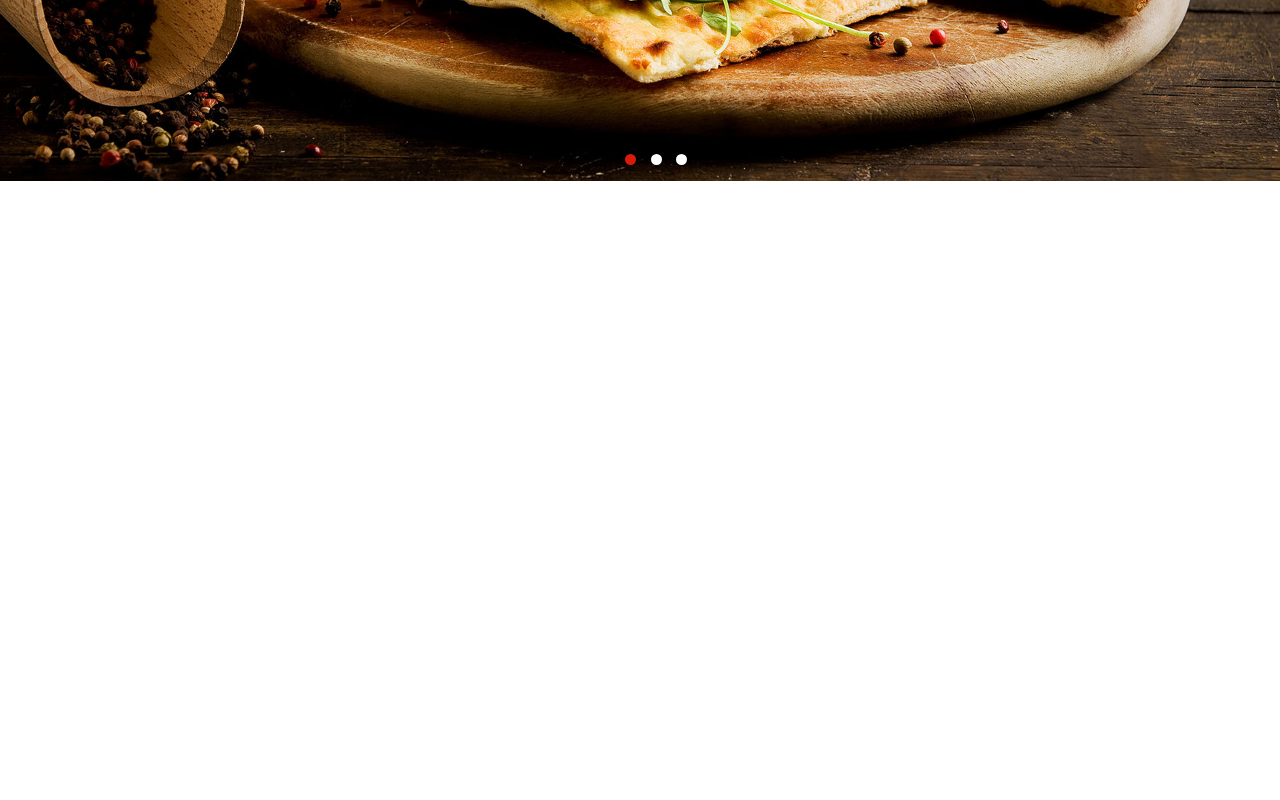
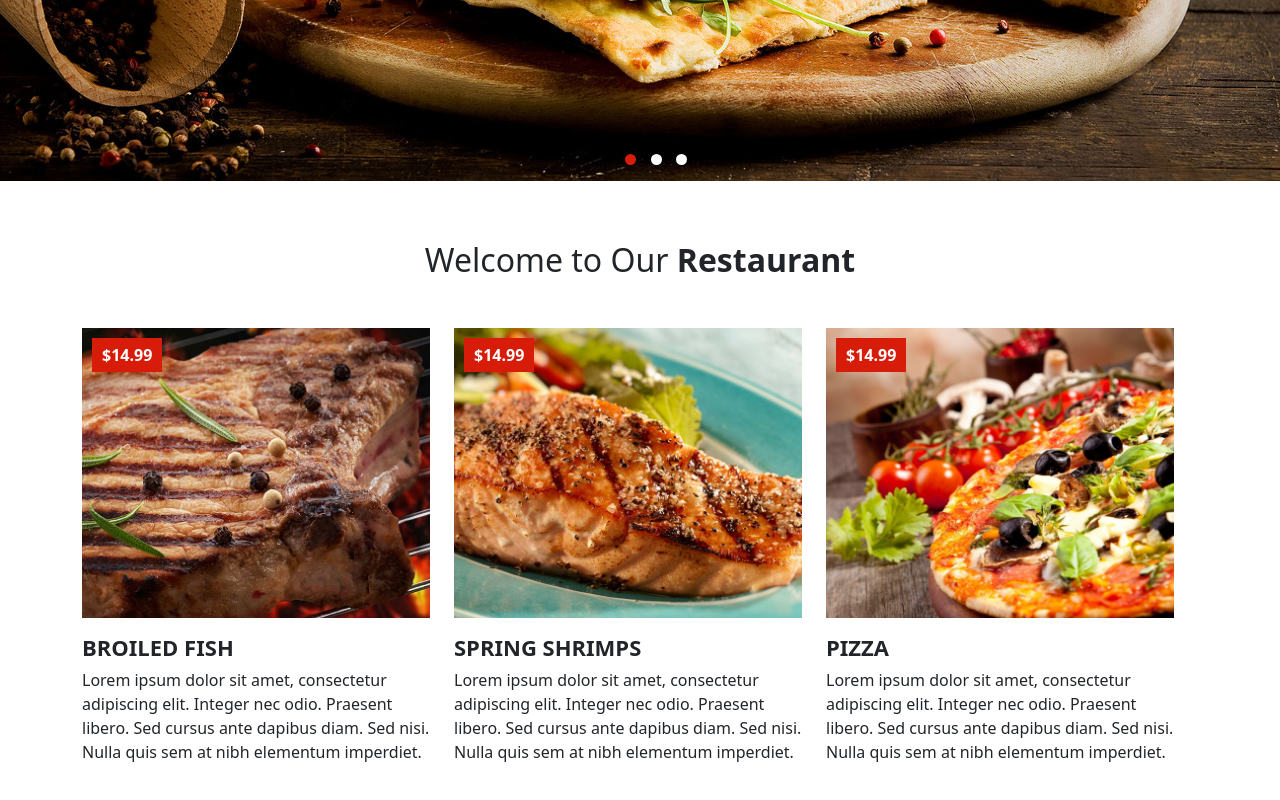
Before and after one commit to shahidsarvani/frattini, a plain HTML site: page index.html in a window 1280 px wide. Shown: the part 448-1248 px from the top of the page. Before the commit the page ends 800 px from the top, so only its background shows below. Drawn offline with Linux system fonts and the light colour scheme.

Commit message:
_featured section

```diff
--- a/index.html
+++ b/index.html
@@ -111,6 +111,61 @@
         </div>
     </section>
     <!-- Crousal Section END -->
+
+
+    <!-- Featured Section Start -->
+
+        <section class="featured_section">
+            <div class="container">
+                <div class="row">
+                    <div class="col-12 text-center">
+                        <h2 class="top_heading_featured mb-5">Welcome to Our <b>Restaurant</b></h2>
+                    </div>
+                    <div class="row">
+
+                        <div class="col-12 col-md-4 mb-4 mb-md-0">
+                            <div class="inner_featured">
+                                <div class="inner_image_featured position-relative overflow-hidden mb-3">
+                                    <img class="w-100" src="./assets/images/deal-01.jpeg" alt="deal 01" />
+                                    <span class="price_selector">$14.99</span>
+                                </div>
+                                <h4 class="featured_subtitle">Broiled Fish</h4>
+                                <p>Lorem ipsum dolor sit amet, consectetur adipiscing elit. Integer nec odio. Praesent libero. Sed cursus ante dapibus diam. Sed nisi. Nulla quis sem at nibh elementum imperdiet.</p>
+                            </div>
+                        </div>
+
+                        <div class="col-12 col-md-4 mb-4 mb-md-0">
+                            <div class="inner_featured">
+                                <div class="inner_image_featured position-relative overflow-hidden mb-3">
+                                    <img class="w-100" src="./assets/images/deal-02.jpeg" alt="deal 01" />
+                                    <span class="price_selector">$14.99</span>
+                                </div>
+                                <h4 class="featured_subtitle">Spring Shrimps</h4>
+                                <p>Lorem ipsum dolor sit amet, consectetur adipiscing elit. Integer nec odio. Praesent libero. Sed cursus ante dapibus diam. Sed nisi. Nulla quis sem at nibh elementum imperdiet.</p>
+                            </div>
+                        </div>
+
+                        <div class="col-12 col-md-4">
+                            <div class="inner_featured">
+                                <div class="inner_image_featured position-relative overflow-hidden mb-3">
+                                    <img class="w-100" src="./assets/images/deal-03.jpeg" alt="deal 01" />
+                                    <span class="price_selector">$14.99</span>
+                                </div>
+                                <h4 class="featured_subtitle">PIZZA</h4>
+                                <p>Lorem ipsum dolor sit amet, consectetur adipiscing elit. Integer nec odio. Praesent libero. Sed cursus ante dapibus diam. Sed nisi. Nulla quis sem at nibh elementum imperdiet.</p>
+                            </div>
+                        </div>
+
+
+
+                    </div>
+                </div>
+            </div>
+        </section>
+
+
+    <!-- Featured Section End -->
+
     <script src="./assets/js/Jquery.min.js"></script>
     <script src="./assets/js/bootstrap.min.js"></script>
     <script src="./assets/js/slick.min.js"></script>
--- /dev/null
+++ b/styles/_featured.scss
@@ -0,0 +1,52 @@
+/* Featured SCSS */
+.featured_section {
+    margin: 60px 0px;
+}
+.inner_image_featured .price_selector {
+    background: #d81c0a;
+    padding: 5px 10px;
+    position: absolute;
+    left: 10px;
+    top: 10px;
+    z-index: 1;
+    color: #fff;
+    font-weight: bold;
+}
+.inner_featured .featured_subtitle {
+    font-size: 22px;
+    font-weight: bold;
+    text-transform: uppercase;
+}
+
+.inner_image_featured img {
+    display: block;
+    margin-left: auto;
+    margin-right: auto;
+    -webkit-transition: opacity 0.35s, -webkit-transform 0.35s;
+    transition: opacity 0.35s, transform 0.35s;
+    -webkit-transform: scale(1.12);
+    transform: scale(1.12);
+}
+.inner_image_featured:hover img {
+
+    -webkit-transition: opacity 0.35s, -webkit-transform 0.35s;
+    transition: opacity 0.35s, transform 0.35s;
+    -webkit-transform: scale(1);
+    transform: scale(1);
+}
+
+/* tablets/portrait devices (1200px and down) */
+@media only screen and (max-width: 1200px) {
+
+}
+/* small tablets devices (992px and down) */
+@media only screen and (max-width: 992px) {
+
+}
+/* Extra small devices (phones, 767px and down) */
+@media only screen and (max-width: 767px) {
+
+}
+
+
+/* Featured SCSS End */
--- a/styles/main.scss
+++ b/styles/main.scss
@@ -1,5 +1,6 @@
 @import "_header";
 @import "_slider";
+@import "_featured";
 
 
 /* tablets/portrait devices (1200px and down) */
```
Also changed, not shown: assets/css/main.css, assets/images/deal-01.jpeg (added), assets/images/deal-02.jpeg (added), assets/images/deal-03.jpeg (added), 1 other file.
